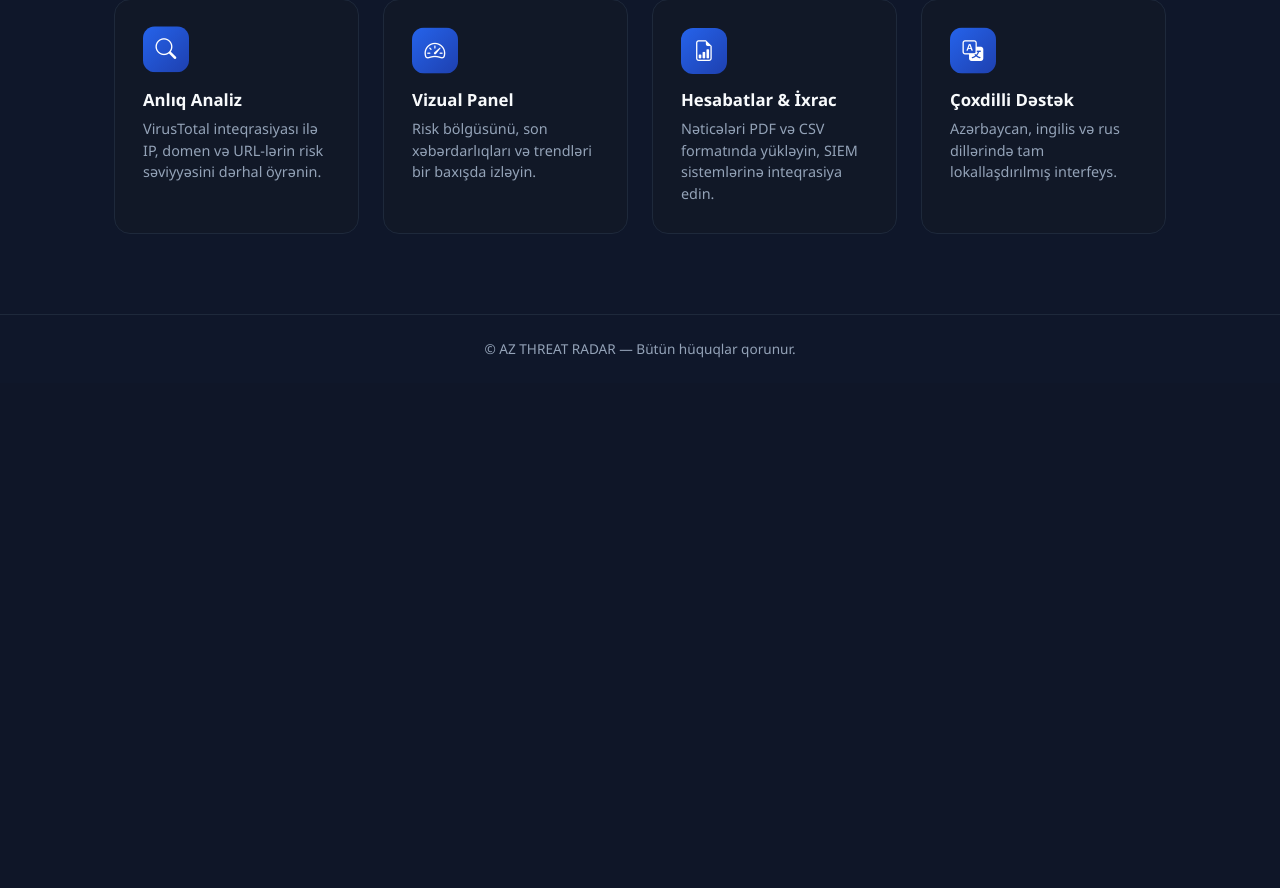
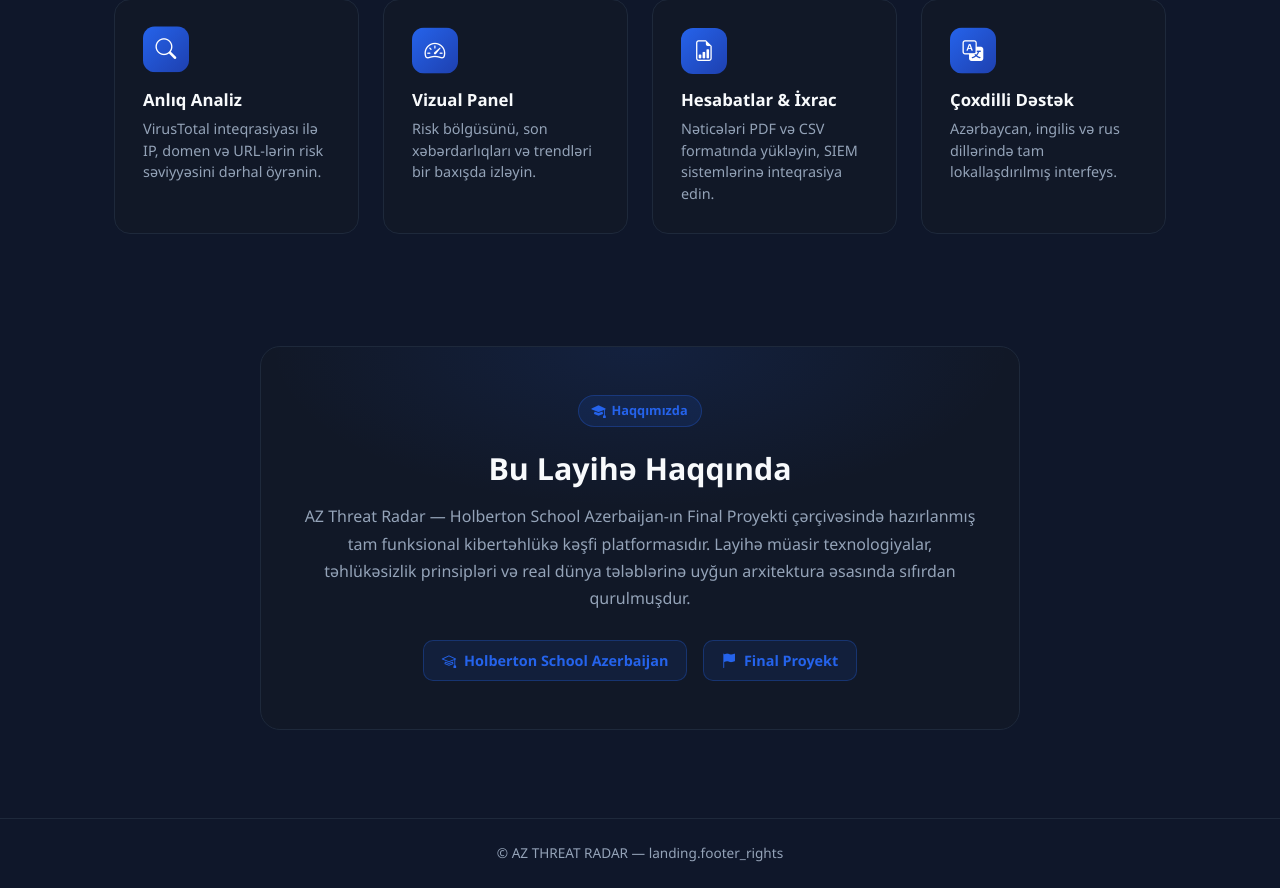
Before and after one commit to eLmincfrLu/T--3, a Flask app: page / in a window 1280 px wide. Shown: the part 801-1689 px from the top of the page. Before the commit the page ends 1159 px from the top, so only its background shows below. Run offline with Flask 3, Linux system fonts and the light colour scheme.

Commit message:
about us

```diff
--- a/app/i18n/translations.py
+++ b/app/i18n/translations.py
@@ -214,7 +214,11 @@ TRANSLATIONS = {
         "landing.feature_reports_desc": "Nəticələri PDF və CSV formatında yükləyin, SIEM sistemlərinə inteqrasiya edin.",
         "landing.feature_multilang_title": "Çoxdilli Dəstək",
         "landing.feature_multilang_desc": "Azərbaycan, ingilis və rus dillərində tam lokallaşdırılmış interfeys.",
-        "landing.footer_rights": "Bütün hüquqlar qorunur.",
+        "landing.about_badge": "Haqqımızda",
+        "landing.about_title": "Bu Layihə Haqqında",
+        "landing.about_text": "AZ Threat Radar — Holberton School Azerbaijan-ın Final Proyekti çərçivəsində hazırlanmış tam funksional kibertəhlükə kəşfi platformasıdır. Layihə müasir texnologiyalar, təhlükəsizlik prinsipləri və real dünya tələblərinə uyğun arxitektura əsasında sıfırdan qurulmuşdur.",
+        "landing.about_school": "Holberton School Azerbaijan",
+        "landing.about_project": "Final Proyekt",
         "result.recommendations": "Tövsiyyələr",
         "result.recommendation.block": "Dərhal bloklayın",
         "result.recommendation.monitor": "Nəzarətdə saxlayın",
@@ -527,7 +531,11 @@ TRANSLATIONS = {
         "landing.feature_reports_desc": "Download results as PDF and CSV, integrate with your SIEM.",
         "landing.feature_multilang_title": "Multilingual Support",
         "landing.feature_multilang_desc": "Fully localized interface in Azerbaijani, English, and Russian.",
-        "landing.footer_rights": "All rights reserved.",
+        "landing.about_badge": "About Us",
+        "landing.about_title": "About This Project",
+        "landing.about_text": "AZ Threat Radar is a fully functional cyber threat intelligence platform built as the Final Project of Holberton School Azerbaijan. It was developed from the ground up using modern technologies, security best practices, and an architecture designed for real-world requirements.",
+        "landing.about_school": "Holberton School Azerbaijan",
+        "landing.about_project": "Final Project",
         "result.recommendations": "Recommendations",
         "result.recommendation.block": "Block immediately",
         "result.recommendation.monitor": "Keep under monitoring",
@@ -838,7 +846,11 @@ TRANSLATIONS = {
         "landing.feature_reports_desc": "Скачивайте результаты в PDF и CSV, интегрируйте с вашей SIEM.",
         "landing.feature_multilang_title": "Многоязычная поддержка",
         "landing.feature_multilang_desc": "Полностью локализованный интерфейс на азербайджанском, английском и русском.",
-        "landing.footer_rights": "Все права защищены.",
+        "landing.about_badge": "О нас",
+        "landing.about_title": "Об этом проекте",
+        "landing.about_text": "AZ Threat Radar — это полнофункциональная платформа киберразведки, созданная в рамках Финального проекта Holberton School Azerbaijan. Проект разработан с нуля с использованием современных технологий, принципов безопасности и архитектуры, отвечающей реальным требованиям.",
+        "landing.about_school": "Holberton School Azerbaijan",
+        "landing.about_project": "Финальный проект",
         "result.recommendations": "Рекомендации",
         "result.recommendation.block": "Немедленно заблокировать",
         "result.recommendation.monitor": "Держать под наблюдением",
--- a/app/static/css/landing.css
+++ b/app/static/css/landing.css
@@ -133,6 +133,54 @@
 .feature-card h3 { font-size: 1.05rem; font-weight: 700; color: var(--text); margin-bottom: 0.5rem; }
 .feature-card p { font-size: 0.9rem; color: var(--muted); margin-bottom: 0; }
 
+.landing-about {
+  display: flex; justify-content: center;
+  padding: 2rem 1.5rem 5.5rem;
+}
+.about-content {
+  max-width: 760px; text-align: center;
+  background: var(--card); border: 1px solid var(--border); border-radius: 20px;
+  padding: 3rem 2.5rem;
+  position: relative; overflow: hidden;
+}
+.about-content::before {
+  content: "";
+  position: absolute; inset: 0;
+  background: radial-gradient(ellipse 70% 60% at 50% 0%, rgba(37,99,235,0.12), transparent 70%);
+  pointer-events: none;
+}
+.about-title {
+  position: relative;
+  font-size: 1.9rem; font-weight: 800; color: var(--text);
+  margin: 0.25rem 0 1rem;
+}
+.about-text {
+  position: relative;
+  font-size: 1rem; line-height: 1.7; color: var(--muted);
+  margin-bottom: 1.75rem;
+}
+.about-meta {
+  position: relative;
+  display: flex; justify-content: center; gap: 1rem; flex-wrap: wrap;
+}
+.about-meta-item {
+  display: inline-flex; align-items: center; gap: 0.5rem;
+  background: rgba(37, 99, 235, 0.1); color: var(--primary);
+  border: 1px solid rgba(37, 99, 235, 0.3);
+  padding: 0.55rem 1.1rem; border-radius: 10px;
+  font-weight: 600; font-size: 0.9rem;
+  transition: transform 0.25s ease, box-shadow 0.25s ease;
+}
+.about-meta-item:hover {
+  transform: translateY(-3px);
+  box-shadow: 0 10px 24px rgba(37, 99, 235, 0.25);
+}
+
+@media (max-width: 560px) {
+  .about-content { padding: 2rem 1.5rem; }
+  .about-title { font-size: 1.5rem; }
+}
+
 .landing-footer {
   text-align: center; padding: 1.5rem; color: var(--muted); font-size: 0.85rem;
   border-top: 1px solid var(--border);
--- a/app/templates/landing.html
+++ b/app/templates/landing.html
@@ -49,6 +49,24 @@
   </div>
 </section>
 
+<section class="landing-about">
+  <div class="about-content">
+    <span class="landing-badge"><i class="bi bi-mortarboard-fill"></i> {{ t('landing.about_badge') }}</span>
+    <h2 class="about-title">{{ t('landing.about_title') }}</h2>
+    <p class="about-text">{{ t('landing.about_text') }}</p>
+    <div class="about-meta">
+      <div class="about-meta-item">
+        <i class="bi bi-mortarboard"></i>
+        <span>{{ t('landing.about_school') }}</span>
+      </div>
+      <div class="about-meta-item">
+        <i class="bi bi-flag-fill"></i>
+        <span>{{ t('landing.about_project') }}</span>
+      </div>
+    </div>
+  </div>
+</section>
+
 <footer class="landing-footer">
   <span>&copy; {{ app_name }} — {{ t('landing.footer_rights') }}</span>
 </footer>
```
